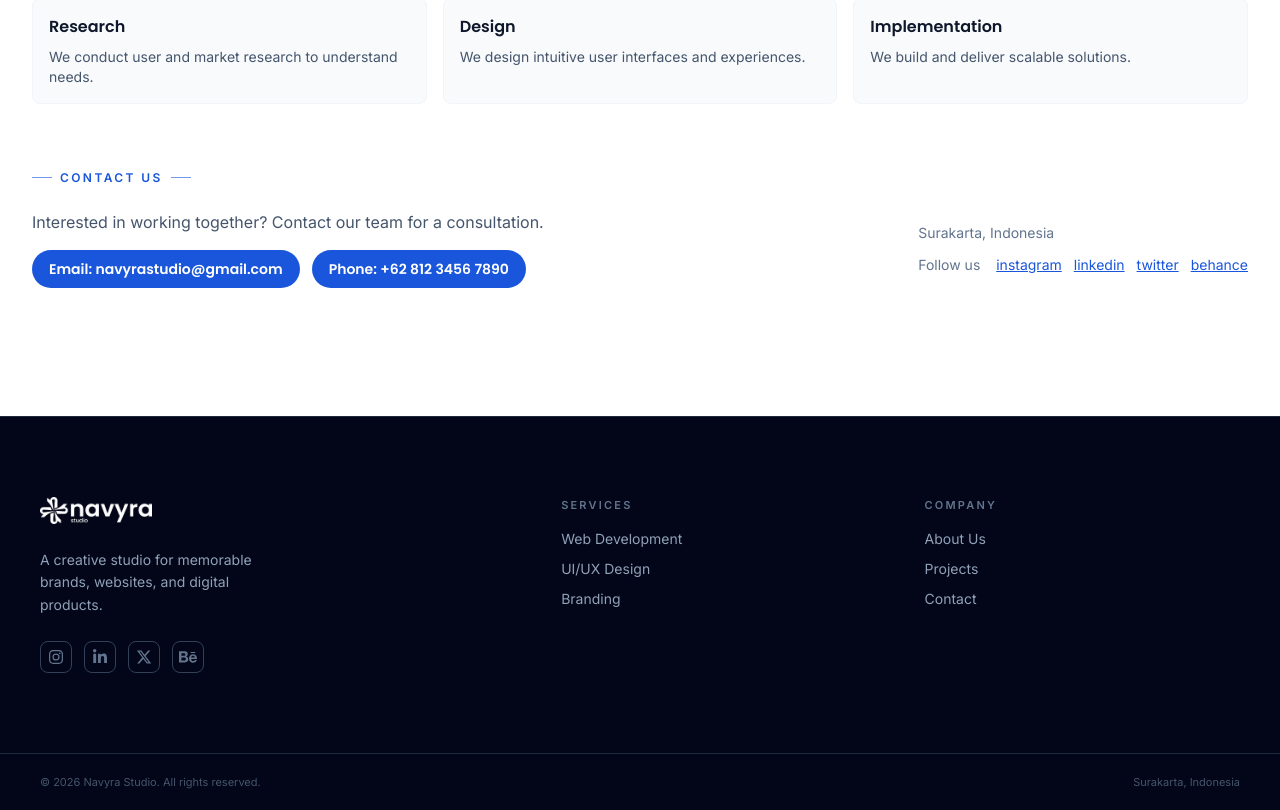
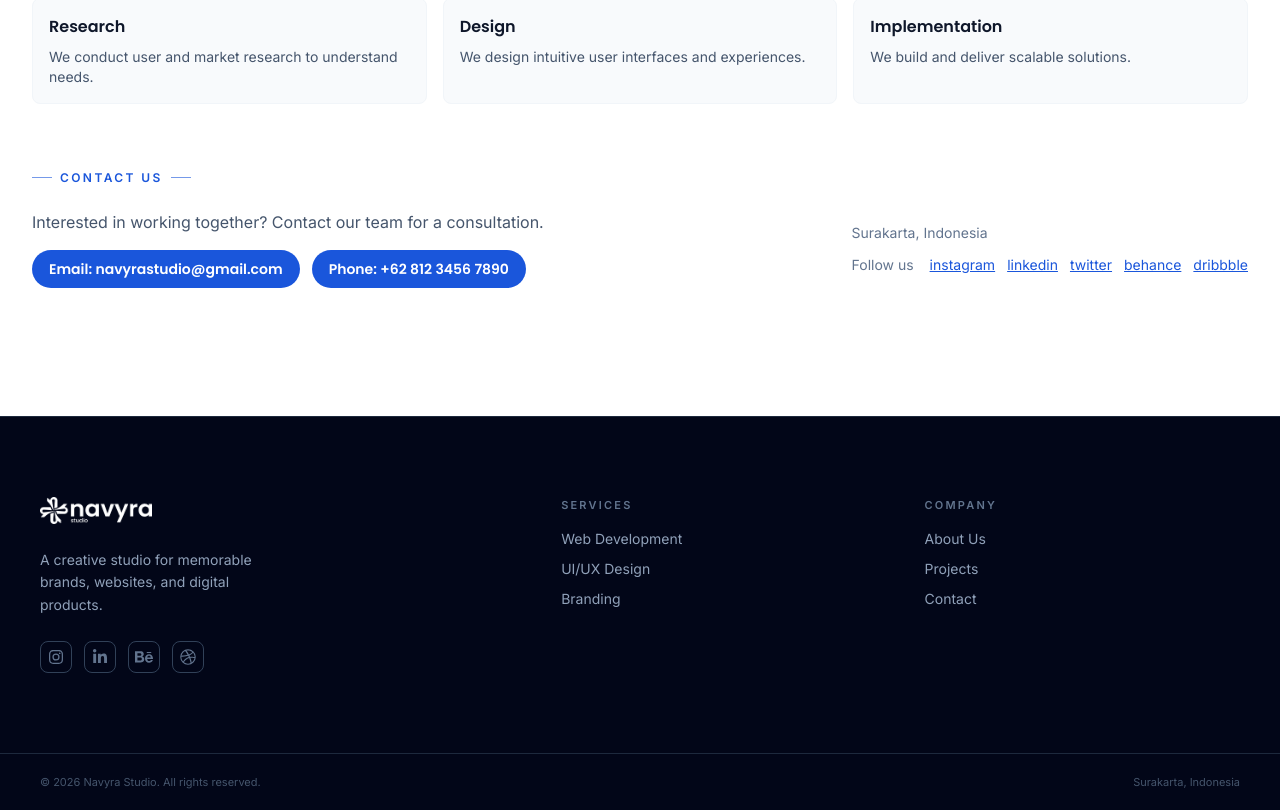
Before and after one commit to navyrastudio/companyprofile, a Next.js app: page /en/about in a window 1280 px wide. Shown: the part 1356-2166 px from the top of the page. Built offline with nearby package versions, Linux system fonts and the light colour scheme.

Commit message:
style : sosial media update

```diff
--- a/components/layout/Footer.tsx
+++ b/components/layout/Footer.tsx
@@ -6,16 +6,17 @@ import {
   faLinkedinIn,
   faXTwitter,
   faBehance,
+  faDribbble,
 } from "@fortawesome/free-brands-svg-icons";
 import companyData from "@/data/company.json";
 import navData from "@/data/navigation.json";
 import { useTranslations } from "next-intl";
 
 const socials = [
-  { href: companyData.socials.instagram, label: "Instagram",   icon: faInstagram  },
-  { href: companyData.socials.linkedin,  label: "LinkedIn",    icon: faLinkedinIn },
-  { href: companyData.socials.twitter,   label: "Twitter / X", icon: faXTwitter   },
-  { href: companyData.socials.behance,   label: "Behance",     icon: faBehance    },
+  { href: companyData.socials.instagram, label: "Instagram", icon: faInstagram  },
+  { href: companyData.socials.linkedin,  label: "LinkedIn",   icon: faLinkedinIn },
+  { href: companyData.socials.behance,   label: "Behance",    icon: faBehance    },
+  { href: companyData.socials.dribbble,  label: "Dribbble",   icon: faDribbble   },
 ];
 
 export default function Footer() {
--- a/data/company.json
+++ b/data/company.json
@@ -16,6 +16,7 @@
     "instagram": "https://instagram.com/navyrastudio",
     "linkedin": "https://linkedin.com/company/navyrastudio",
     "twitter": "https://twitter.com/navyrastudio",
-    "behance": "https://behance.net/navyrastudio"
+    "behance": "https://behance.net/navyrastudio",
+    "dribbble": "https://dribbble.com/navyrastudio"
   }
 }
```
